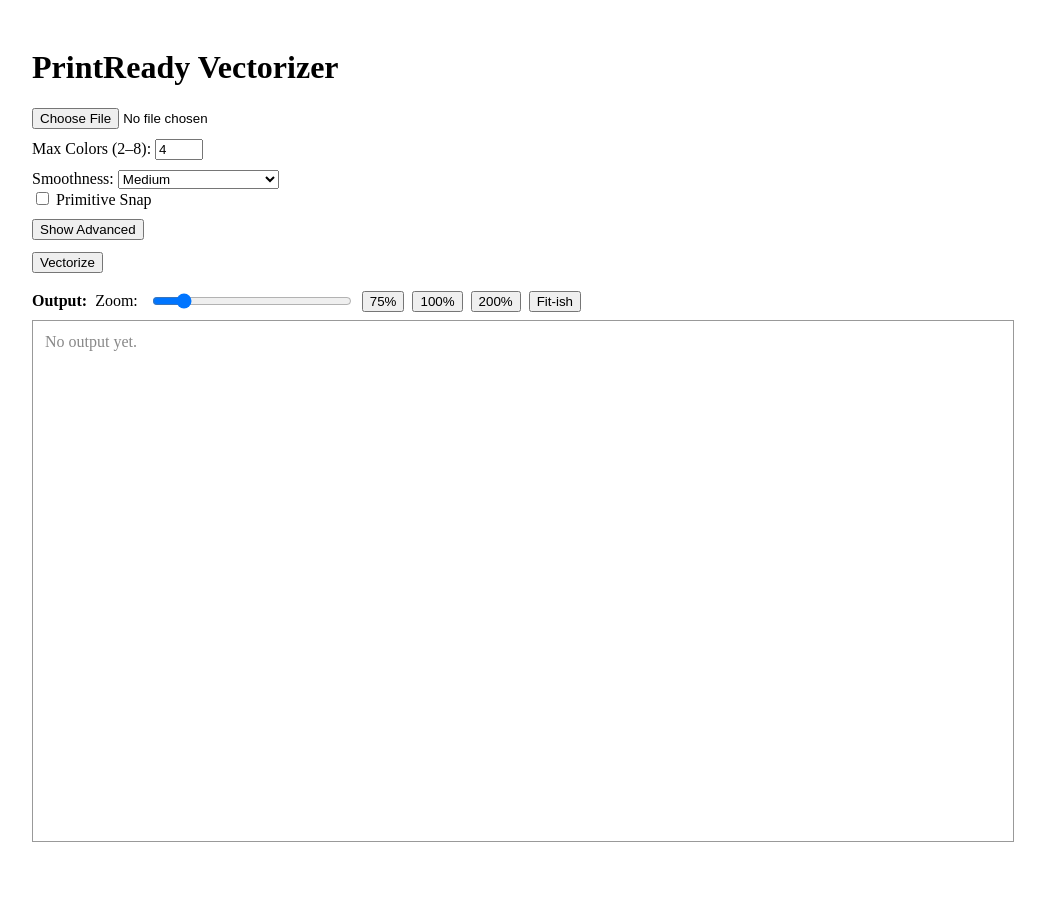
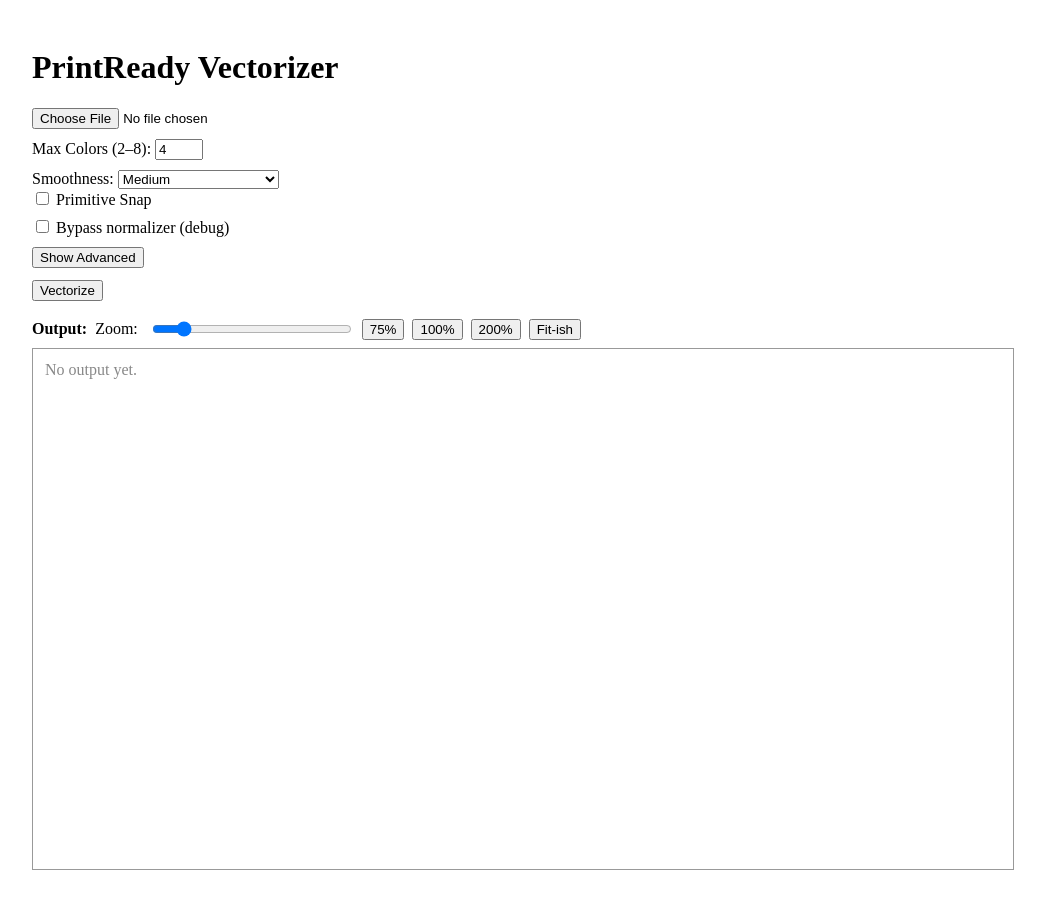
Before and after one commit to tcook4012-boop/printready-vectorizer-mvp, a Next.js app in the folder frontend/: page / in a window 1280 px wide. Shown: the whole page, without its empty margins (118-1163 px from the left). Before the commit the page ends 870 px from the top, so only its background shows below. Built offline with nearby package versions, Linux system fonts and the light colour scheme.

Commit message:
Update page.tsx

```diff
--- a/frontend/app/page.tsx
+++ b/frontend/app/page.tsx
@@ -17,6 +17,7 @@ export default function Home() {
   const [raw, setRaw] = useState<string | null>(null);
   const [loading, setLoading] = useState(false);
   const [error, setError] = useState<string | null>(null);
+  const [useRawSvg, setUseRawSvg] = useState(false); // NEW: bypass normalizer (debug)
 
   const [zoom, setZoom] = useState(0.75);
   const viewportRef = useRef<HTMLDivElement>(null);
@@ -40,17 +41,19 @@ export default function Home() {
         order,
       } as any);
 
-      setRaw(typeof rawSvg === "string" ? rawSvg : JSON.stringify(rawSvg));
+      const rawStr = typeof rawSvg === "string" ? rawSvg : JSON.stringify(rawSvg);
+      setRaw(rawStr);
 
-      const cleaned = normalizeSvg(String(rawSvg || ""));
-      if (!cleaned || !cleaned.toLowerCase().includes("<svg")) {
+      // If user toggles "Bypass normalizer", try to render raw unmodified.
+      const candidate = useRawSvg ? rawStr : normalizeSvg(String(rawStr || ""));
+      if (!candidate || !/<svg\b/i.test(candidate)) {
         setError(
           "API returned data but it wasn't a usable <svg>. First 300 chars:\n" +
-          String(rawSvg).slice(0, 300)
+          String(rawStr).slice(0, 300)
         );
         return;
       }
-      setSvg(cleaned);
+      setSvg(candidate);
     } catch (e: any) {
       const msg = String(e?.message || e);
       setError(
@@ -83,10 +86,7 @@ export default function Home() {
     [zoom]
   );
 
-  const fitIsh = () => {
-    // crude “fit” so the svg usually fits once
-    setZoom(0.8);
-  };
+  const fitIsh = () => setZoom(0.8);
 
   return (
     <main style={{ padding: 20, maxWidth: 980, margin: "0 auto" }}>
@@ -129,6 +129,17 @@ export default function Home() {
             onChange={(e) => setPrimitiveSnap(e.target.checked)}
           />
           {" "}Primitive Snap
+        </label>
+      </div>
+
+      <div style={{ marginTop: 8 }}>
+        <label>
+          <input
+            type="checkbox"
+            checked={useRawSvg}
+            onChange={(e) => setUseRawSvg(e.target.checked)}
+          />
+          {" "}Bypass normalizer (debug)
         </label>
       </div>
 
@@ -200,13 +211,12 @@ export default function Home() {
           border: "1px solid #999",
           width: "100%",
           height: 520,
-          overflow: "auto",          // <— scrollbars always available
+          overflow: "auto",
           background: "#fff",
           marginTop: 8,
           position: "relative",
         }}
       >
-        {/* Render normalized SVG (if any). We deliberately use innerHTML so the SVG is interactive */}
         {svg ? (
           <div
             style={scaledStyle}
@@ -226,7 +236,6 @@ export default function Home() {
         </button>
       )}
 
-      {/* Optional: tiny debug peek at the first part of raw response */}
       {raw && !svg && (
         <details style={{ marginTop: 10 }}>
           <summary>Debug: Raw API response (first 400 chars)</summary>
```
